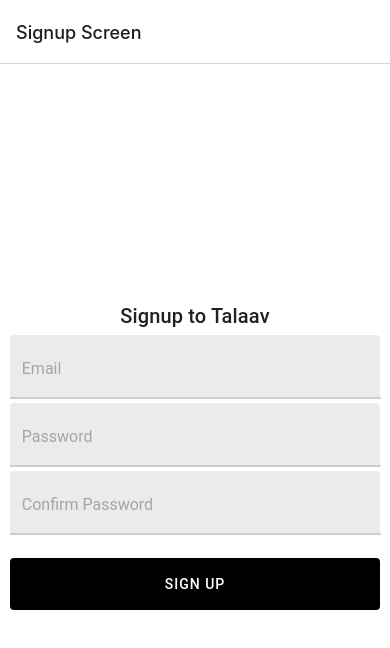
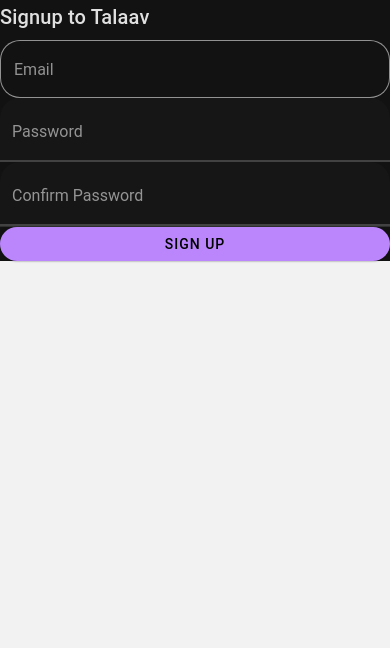
Before and after one commit to sumeetrohra/talaav, a React Native app: screen / in a window 390 px wide. Shown: the top 648 px of the page. Built offline with nearby package versions, Linux system fonts and the light colour scheme.

Commit message:
feat: add theme support

```diff
--- a/babel.config.js
+++ b/babel.config.js
@@ -11,7 +11,7 @@
       [
         'module:react-native-dotenv',
         {
-          moduleName: '@env',
+          moduleName: 'react-native-dotenv',
           path: '.env',
           blacklist: null,
           whitelist: null,
--- a/package.json
+++ b/package.json
@@ -12,6 +12,7 @@
   "dependencies": {
     "@react-navigation/native": "^6.0.2",
     "@react-navigation/native-stack": "^6.1.0",
+    "@types/react-native-dotenv": "^0.2.0",
     "dotenv": "^10.0.0",
     "expo": "~42.0.1",
     "expo-status-bar": "~1.0.4",
@@ -36,6 +37,7 @@
     "eslint": "^7.32.0",
     "eslint-plugin-prettier": "^4.0.0",
     "eslint-plugin-react": "^7.26.0",
+    "eslint-plugin-react-hooks": "^4.2.0",
     "husky": "4",
     "lint-staged": "^11.1.2",
     "prettier": "^2.4.1",
--- a/src/App.tsx
+++ b/src/App.tsx
@@ -1,21 +1,12 @@
 import React from 'react';
-import { NavigationContainer } from '@react-navigation/native';
-import { createNativeStackNavigator } from '@react-navigation/native-stack';
-import SignupScreen from './screens/SignupScreen';
-import SigninScreen from './screens/SigninScreen';
-import HomeScreen from './screens/HomeScreen';
-
-const Stack = createNativeStackNavigator();
+import Router from './Router';
+import ThemeContextProvider from './ThemeContextProvider';
 
 const App: React.FC = () => {
   return (
-    <NavigationContainer>
-      <Stack.Navigator>
-        <Stack.Screen name="Signup Screen" component={SignupScreen} />
-        <Stack.Screen name="Signin Screen" component={SigninScreen} />
-        <Stack.Screen name="Home Screen" component={HomeScreen} />
-      </Stack.Navigator>
-    </NavigationContainer>
+    <ThemeContextProvider>
+      <Router />
+    </ThemeContextProvider>
   );
 };
 
--- a/src/Router.tsx
+++ b/src/Router.tsx
@@ -0,0 +1,25 @@
+import React from 'react';
+import { NavigationContainer } from '@react-navigation/native';
+import { createNativeStackNavigator } from '@react-navigation/native-stack';
+import SignupScreen from './screens/SignupScreen';
+import SigninScreen from './screens/SigninScreen';
+import HomeScreen from './screens/HomeScreen';
+import { SafeAreaProvider } from 'react-native-safe-area-context';
+
+const Stack = createNativeStackNavigator();
+
+const Router: React.FC = () => {
+  return (
+    <SafeAreaProvider>
+      <NavigationContainer>
+        <Stack.Navigator screenOptions={{ header: () => null }}>
+          <Stack.Screen name="Signup Screen" component={SignupScreen} />
+          <Stack.Screen name="Signin Screen" component={SigninScreen} />
+          <Stack.Screen name="Home Screen" component={HomeScreen} />
+        </Stack.Navigator>
+      </NavigationContainer>
+    </SafeAreaProvider>
+  );
+};
+
+export default Router;
--- /dev/null
+++ b/src/ThemeContextProvider.tsx
@@ -0,0 +1,31 @@
+import React, { ReactNode, SetStateAction, useState } from 'react';
+import { DefaultTheme, DarkTheme, Provider as PaperProvider } from 'react-native-paper';
+
+interface IThemeContextProvider {
+  children: ReactNode;
+}
+
+export type ThemeContextType = {
+  setTheme: any;
+};
+
+export const ThemeSwitcherContext = React.createContext<ThemeContextType>({ setTheme: null });
+
+const ThemeContextProvider: React.FC<IThemeContextProvider> = ({ children }) => {
+  const [theme, setTheme] = useState({
+    ...DarkTheme,
+    roundness: 20,
+    dark: true,
+    colors: {
+      ...DarkTheme.colors,
+    },
+  });
+
+  return (
+    <ThemeSwitcherContext.Provider value={{ setTheme }}>
+      <PaperProvider theme={theme}>{children}</PaperProvider>
+    </ThemeSwitcherContext.Provider>
+  );
+};
+
+export default ThemeContextProvider;
--- a/src/screens/HomeScreen/HomeScreen.tsx
+++ b/src/screens/HomeScreen/HomeScreen.tsx
@@ -2,7 +2,7 @@
 import { View, StyleSheet } from 'react-native';
 import { Title } from 'react-native-paper';
 
-const HomeScreen: React.FC = ({ navigation }) => {
+const HomeScreen: React.FC = () => {
   return (
     <View style={styles.container}>
       <Title>Home</Title>
--- a/src/screens/SignupScreen/SignupScreen.tsx
+++ b/src/screens/SignupScreen/SignupScreen.tsx
@@ -1,75 +1,55 @@
 import React, { useState } from 'react';
-import { View, StyleSheet } from 'react-native';
-import { Button, Divider, TextInput, Title } from 'react-native-paper';
+import { View, StyleSheet, SafeAreaView } from 'react-native';
+import { Button, Divider, TextInput, Title, useTheme } from 'react-native-paper';
+import { NativeStackScreenProps } from '@react-navigation/native-stack';
 
-const theme = {
-  textInput: {
-    colors: {
-      text: '#474747',
-      accent: '#ffffff',
-      primary: '#A5A5A5',
-      placeholder: '#A5A5A5',
-      background: '#fafafa',
-    },
-  },
-};
-
-const SignupScreen: React.FC = ({ navigation }) => {
+const SignupScreen: React.FC<NativeStackScreenProps<any, any>> = ({ navigation }) => {
   const [email, setEmail] = useState<string>('');
   const [password, setPassword] = useState<string>('');
   const [confirmPassword, setConfirmPassword] = useState<string>('');
 
+  const theme = useTheme();
+
   return (
-    <View style={styles.container}>
+    <SafeAreaView>
+      <View style={{ backgroundColor: theme.colors.background, width: '100%', height: '100%' }}>
         <Title>Signup to Talaav</Title>
+        <TextInput mode="outlined" label="Email" value={email} onChangeText={email => setEmail(email)} />
+        <TextInput label="Password" value={password} onChangeText={password => setPassword(password)} />
         <TextInput
-        style={styles.textInput}
-        label="Email"
-        value={email}
-        onChangeText={email => setEmail(email)}
-        theme={theme.textInput}
-      />
-      <TextInput
-        style={styles.textInput}
-        label="Password"
-        value={password}
-        onChangeText={password => setPassword(password)}
-        theme={theme.textInput}
-      />
-      <TextInput
-        style={styles.textInput}
+          theme={theme}
           label="Confirm Password"
           value={confirmPassword}
           onChangeText={cpassword => setConfirmPassword(cpassword)}
-        theme={theme.textInput}
         />
         <Divider />
-      <Button color="white" style={styles.button} mode="outlined" onPress={() => navigation.navigate('Signin Screen')}>
+        <Button mode="contained" onPress={() => navigation.navigate('Signin Screen')} theme={theme}>
           Sign up
         </Button>
       </View>
+    </SafeAreaView>
   );
 };
 
-const styles = StyleSheet.create({
-  container: {
-    flex: 1,
-    backgroundColor: '#fff',
-    alignItems: 'center',
-    justifyContent: 'center',
-    display: 'flex',
-    flexDirection: 'column',
-  },
-  textInput: {
-    width: '95%',
-    margin: 2,
-  },
-  button: {
-    width: '95%',
-    padding: 8,
-    backgroundColor: '#000',
-    marginTop: 20,
-  },
-});
+// const styles = StyleSheet.create({
+//   container: {
+//     flex: 1,
+//     backgroundColor: '#fff',
+//     alignItems: 'center',
+//     justifyContent: 'center',
+//     display: 'flex',
+//     flexDirection: 'column',
+//   },
+//   textInput: {
+//     width: '95%',
+//     margin: 2,
+//   },
+//   button: {
+//     width: '95%',
+//     padding: 8,
+//     backgroundColor: '#000',
+//     marginTop: 20,
+//   },
+// });
 
 export default SignupScreen;
```
Also changed, not shown: src/config/firebase.ts (+25 -11 lines), .eslintrc.js, 1 other file (tests, documents, lock files or other folders). Lines whose indentation alone changed are shown as unchanged.
